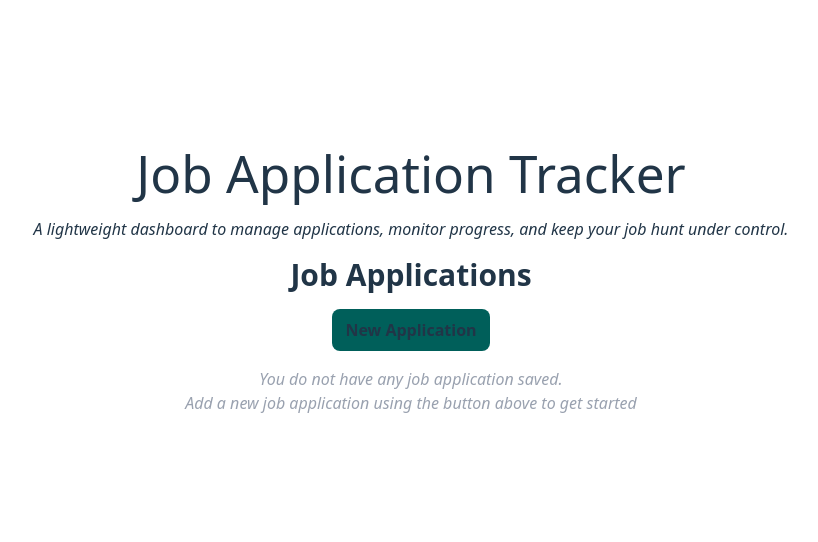
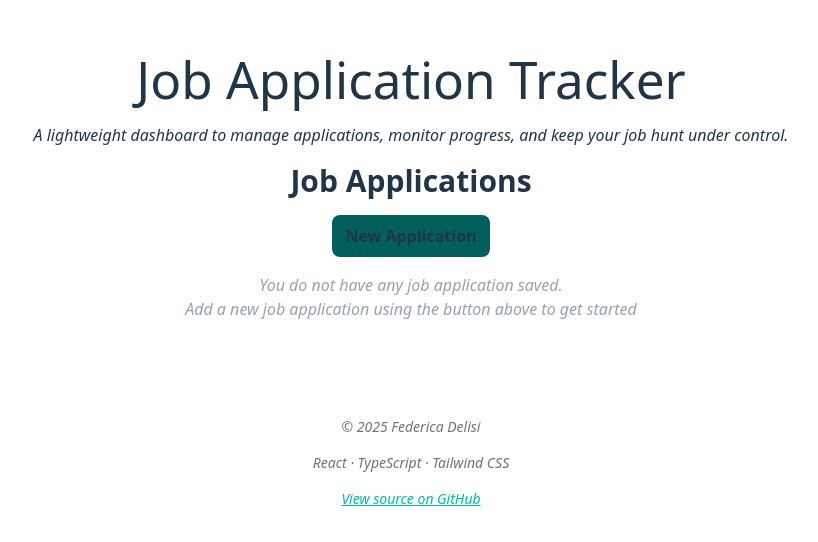
Before and after one commit to iecya/job-application-tracker, a React (Vite) app: page / in a window 1280 px wide. Shown: the part 120-662 px from the top of the page, without its empty margins (229-1047 px from the left). Built offline with nearby package versions, Linux system fonts and the light colour scheme.

Commit message:
Add footer

```diff
--- a/src/App.tsx
+++ b/src/App.tsx
@@ -9,6 +9,7 @@ import type { FilterState } from './types/Filters.ts'
 import EditJobApplicationModal from './components/EditJobApplicationModal.tsx'
 import useJobApplicationStore from './hooks/useJobApplicationStore.ts'
 import JobApplicationFilters from './components/JobApplicationFilters.tsx'
+import Footer from './components/Footer.tsx'
 
 function App() {
   const [isNewAppModalOpen, setIsNewAppModalOpen] = useState(false)
@@ -115,6 +116,8 @@ function App() {
             onSave={handleSaveJobAndCloseModal}
           />
         )}
+
+        <Footer />
       </div>
     </>
   )
--- /dev/null
+++ b/src/components/Footer.tsx
@@ -0,0 +1,16 @@
+function Footer() {
+    return (
+        <footer className="text-sm text-zinc-500 italic space-y-4 mt-24">
+            <p>&copy; 2025 Federica Delisi</p>
+            <p>React · TypeScript · Tailwind CSS</p>
+            <p>
+                <a href="https://github.com/iecya/job-application-tracker" target="_blank" className="underline text-teal-500 hover:text-teal-600">
+                    View source on GitHub
+                </a>
+            </p>
+        </footer>
+    )
+}
+
+
+export default Footer
```
